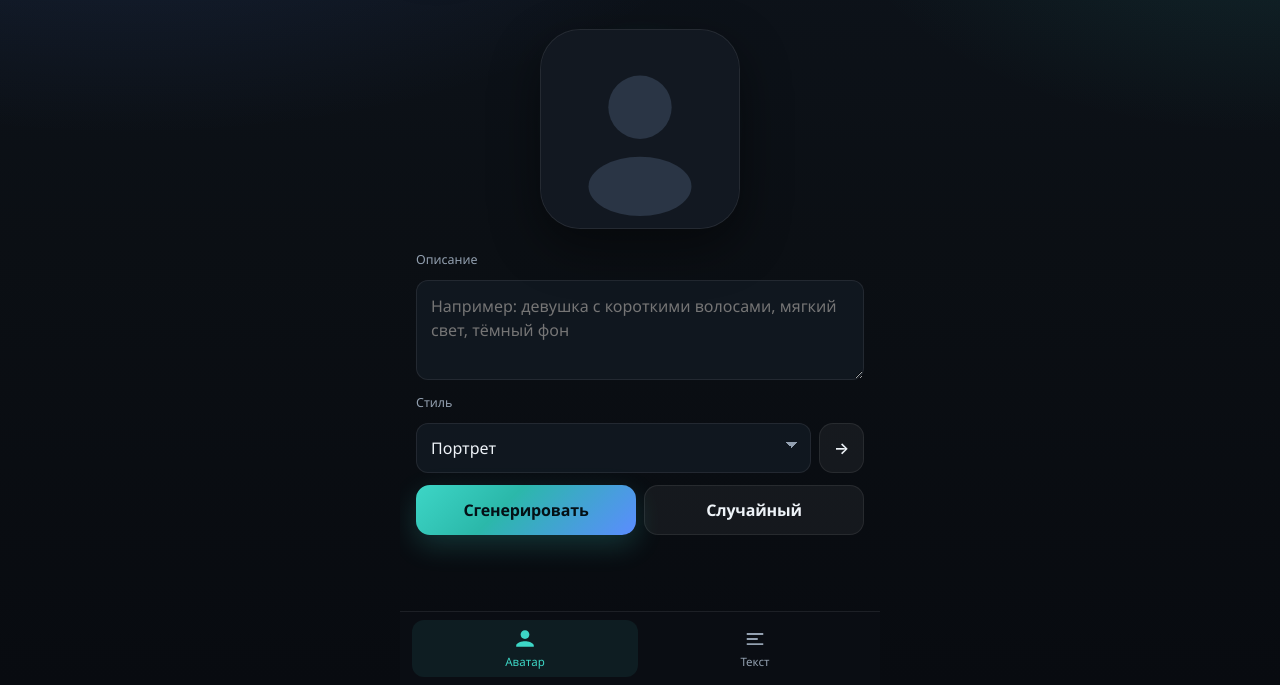
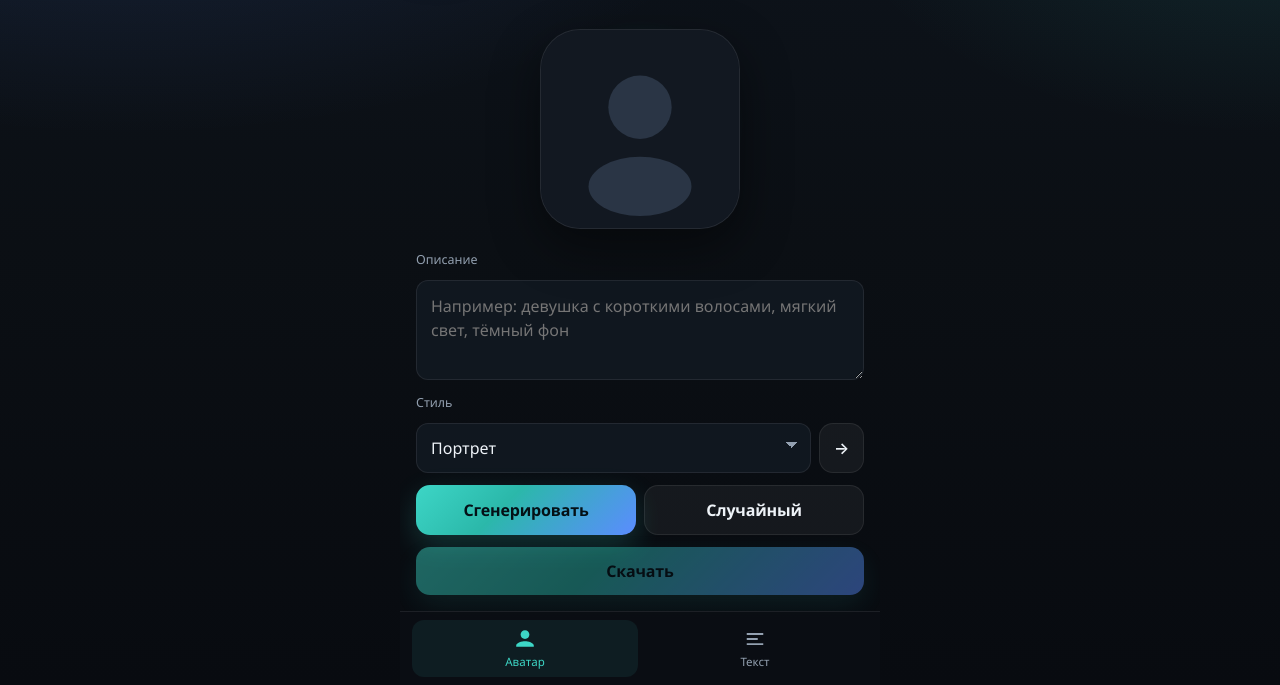
Before and after one commit to jonimontana073-dev/ai-tg-tools, a website: page public/index.html in a window 1280 px wide. Shown: the part 115-800 px from the top of the page. Drawn offline with Linux system fonts and the light colour scheme.

Commit message:
Update index.html

```diff
--- a/public/index.html
+++ b/public/index.html
@@ -67,6 +67,8 @@
           <button type="button" class="btn btn-primary" id="generateAvatarBtn">Сгенерировать</button>
           <button type="button" class="btn btn-ghost" id="randomPromptBtn">Случайный</button>
         </div>
+
+        <button type="button" class="btn btn-primary btn-full" id="downloadAvatarBtn" disabled>Скачать</button>
       </section>
 
       <section class="panel" id="panel-humanize" role="tabpanel" aria-labelledby="tab-humanize" hidden>
```
